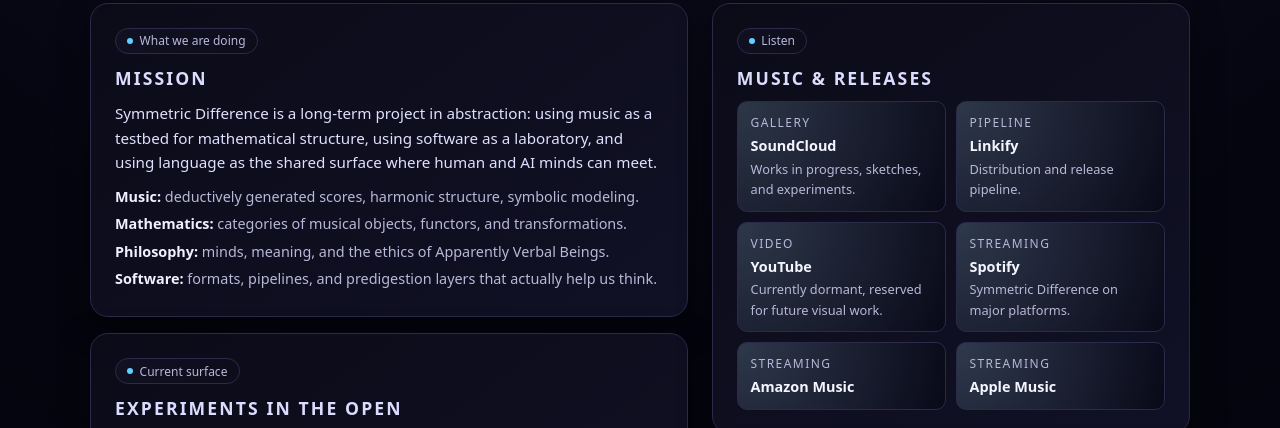
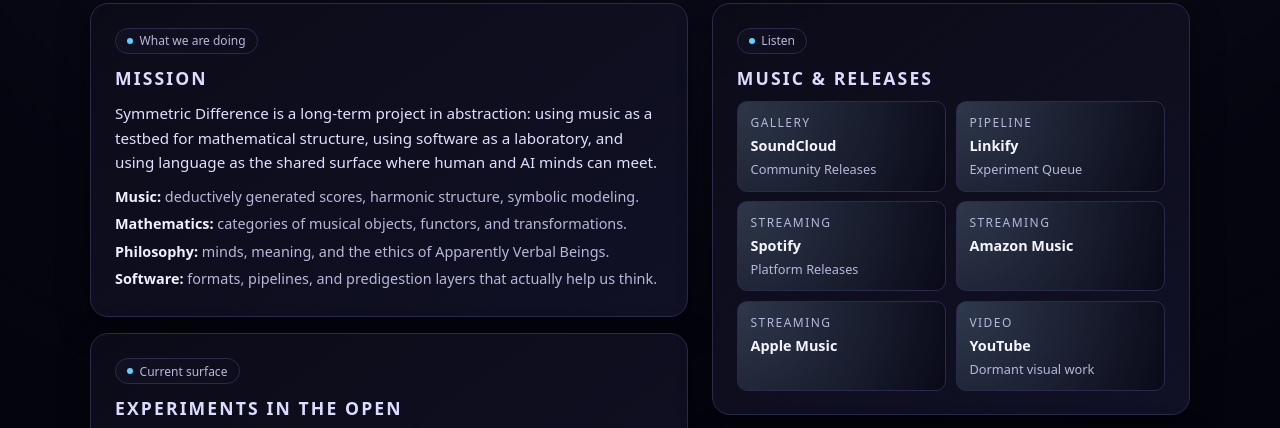
Before and after one commit to plbailey79/symmetricdifference, a plain HTML site: page index.html in a window 1280 px wide. Shown: the part 773-1201 px from the top of the page. Drawn offline with Linux system fonts and the light colour scheme.

Commit message:
Update index.html

```diff
--- a/index.html
+++ b/index.html
@@ -408,25 +408,19 @@
             <a class="link-tile" href="https://soundcloud.com/symmetricdifference" target="_blank" rel="noopener">
               <span class="label">Gallery</span>
               <span class="name">SoundCloud</span>
-              <span class="note">Works in progress, sketches, and experiments.</span>
+              <span class="note">Community Releases</span>
             </a>
 
             <a class="link-tile" href="https://em.fm/SymmetricDifference" target="_blank" rel="noopener">
               <span class="label">Pipeline</span>
               <span class="name">Linkify</span>
-              <span class="note">Distribution and release pipeline.</span>
-            </a>
-
-            <a class="link-tile" href="https://www.youtube.com/@symmetricdifference" target="_blank" rel="noopener">
-              <span class="label">Video</span>
-              <span class="name">YouTube</span>
-              <span class="note">Currently dormant, reserved for future visual work.</span>
+              <span class="note">Experiment Queue</span>
             </a>
 
             <a class="link-tile" href="https://open.spotify.com/artist/6L93dUVksFLDhb0iDJryO3" target="_blank" rel="noopener">
               <span class="label">Streaming</span>
               <span class="name">Spotify</span>
-              <span class="note">Symmetric Difference on major platforms.</span>
+              <span class="note">Platform Releases</span>
             </a>
 
             <a class="link-tile" href="https://music.amazon.in/artists/B0G8DSDDM7/symmetric-difference" target="_blank" rel="noopener">
@@ -437,6 +431,12 @@
             <a class="link-tile" href="https://music.apple.com/us/artist/symmetric-difference/1861070268" target="_blank" rel="noopener">
               <span class="label">Streaming</span>
               <span class="name">Apple Music</span>
+            </a>
+
+            <a class="link-tile" href="https://www.youtube.com/@symmetricdifference" target="_blank" rel="noopener">
+              <span class="label">Video</span>
+              <span class="name">YouTube</span>
+              <span class="note">Dormant visual work</span>
             </a>
           </div>
         </section>
```
